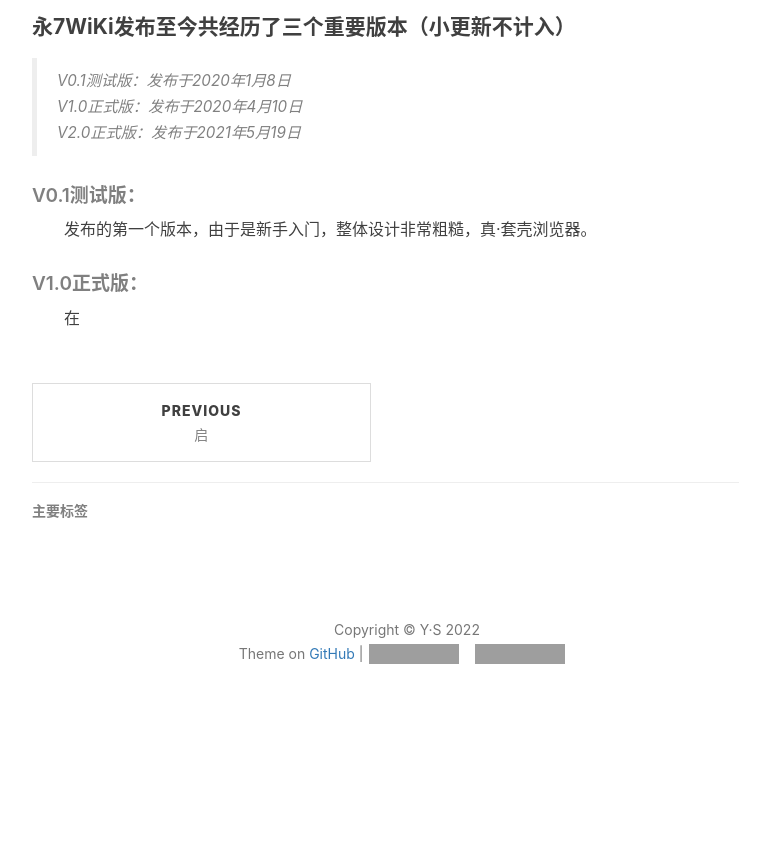
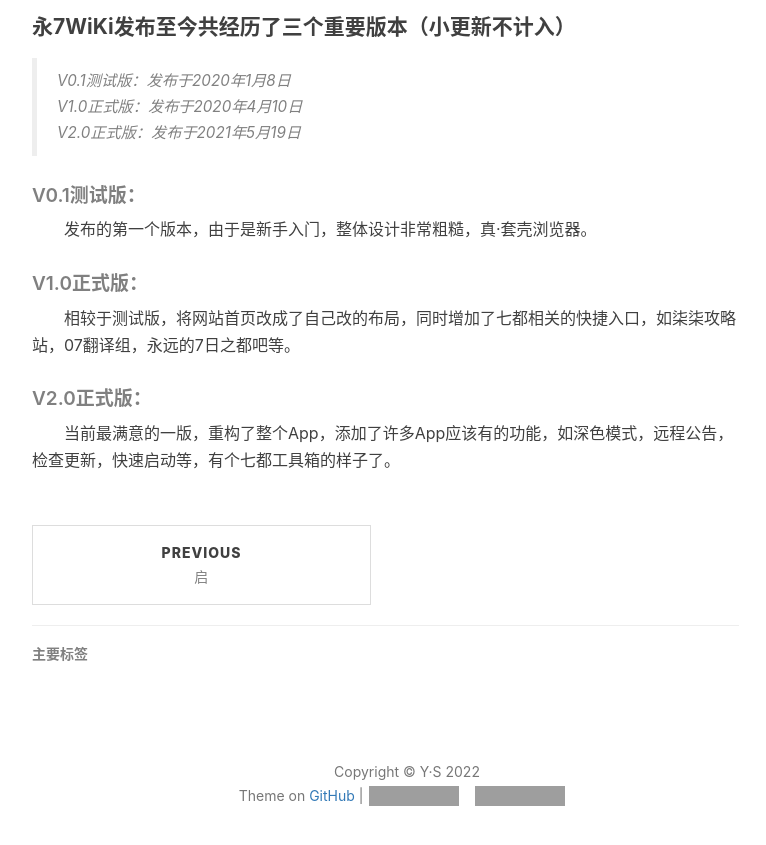
Before and after one commit to YS-yorigamishion/YS-yorigamishion.github.io, a Jekyll site: the page built from _posts/2022-2-19-永7WiKi.md, in a window 1280 px wide and 900 px high, scrolled down 695 px. Shown: the top 845 px of the window, without its empty margins (233-999 px from the left). Built offline with Jekyll 4.4.1, drawn with Linux system fonts in a browser that asks for light colours; nearby versions of some CDN libraries; comment, search, counter and statistics services are not loaded; before the commit the page ends 1453 px from its top, so only the background shows below that; grey boxes are pictures that could not be loaded.

Commit message:
Update 2022-2-19-永7WiKi.md

```diff
--- a/_posts/2022-2-19-永7WiKi.md
+++ b/_posts/2022-2-19-永7WiKi.md
@@ -22,4 +22,6 @@ tags:
 ##### V0.1测试版：
 &emsp;&emsp;发布的第一个版本，由于是新手入门，整体设计非常粗糙，真·套壳浏览器。
 ##### V1.0正式版：
-&emsp;&emsp;在
+&emsp;&emsp;相较于测试版，将网站首页改成了自己改的布局，同时增加了七都相关的快捷入口，如柒柒攻略站，07翻译组，永远的7日之都吧等。
+##### V2.0正式版：
+&emsp;&emsp;当前最满意的一版，重构了整个App，添加了许多App应该有的功能，如深色模式，远程公告，检查更新，快速启动等，有个七都工具箱的样子了。
```
